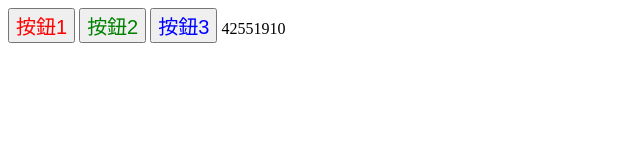
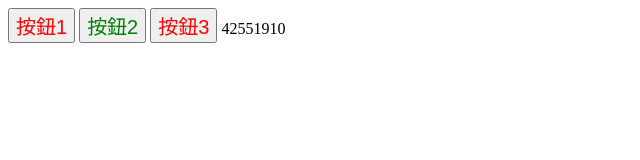
Before and after one commit to a41118141/t1, a plain HTML site: page index.html in a window 1280 px wide. Shown: the full height of the page, 0-640 px from the left. Drawn offline with Linux system fonts and the light colour scheme.

Commit message:
Update index.html

```diff
--- a/index.html
+++ b/index.html
@@ -5,7 +5,7 @@
     <style>
       #btn1 {font-size: 20px; color: red;}		/*ID選擇器*/
       #btn2 {font-size: 20px; color: green;}	/*ID選擇器*/
-      #btn3 {font-size: 20px; color: blue;}	/*ID選擇器*/
+      #btn3 {font-size: 20px; color: red;}	/*ID選擇器*/
     </style>
   </head>
   <body>
```
